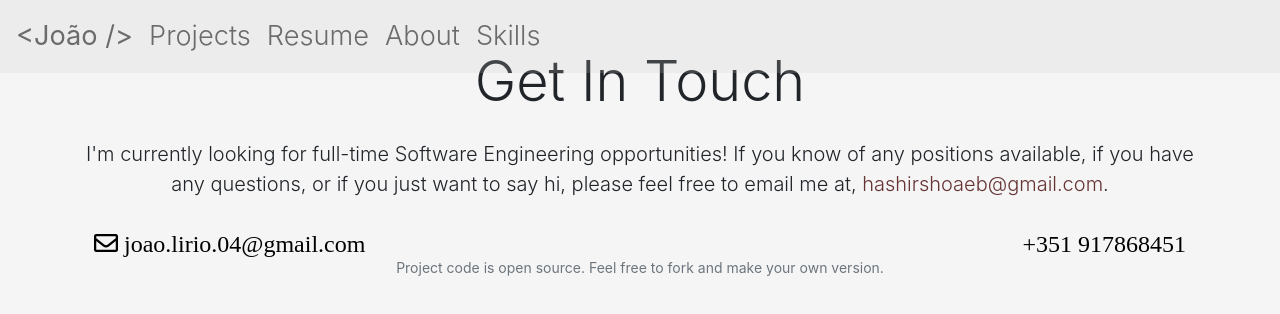
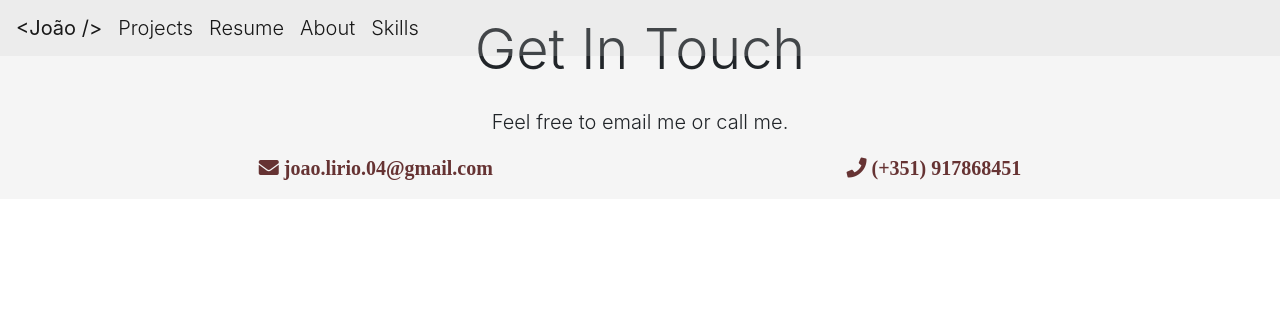
Before and after one commit to JoaoLirio/github-portfolio, a React (Create React App) app: page /blog/1 in a window 1280 px wide. Shown: the top 314 px of the page. Built offline with nearby package versions, Linux system fonts and the light colour scheme.

Commit message:
Footer done

```diff
--- a/src/components/Footer.jsx
+++ b/src/components/Footer.jsx
@@ -5,20 +5,17 @@ const Footer = (props) => {
   const bgStyle = { backgroundColor: "#f5f5f5" };
 
   return (
-    <footer style={bgStyle} className="mt-auto py-5 text-center ">
-      <Container>
-        {props.children}
-        <Container className="footer-icons">
-          <a href="mailto:joao.lirio.04@gmail.com" className="lead text-decoration-none black footer-text fas fa-envelope"> joao.lirio.04@gmail.com </a>
-          <i className="lead footer-text fas fa-phone-square"> +351 917868451 </i>
+    <footer style={bgStyle} className="p-3 text-center ">
+      <h2 className="display-4 pb-3 text-center">Get In Touch</h2>
+      <p className="lead text-center"> Feel free to email me or call me.</p>
+      <Container className="footer-icons">
+        <p className="lead footer-text m-auto">
+          <a href="mailto:joao.lirio.04@gmail.com" className="text-decoration-none fas fa-envelope"> joao.lirio.04@gmail.com </a>
+        </p>
+        <p className="lead footer-text m-auto">
+          <a href="tel:+351917868451" className="text-decoration-none fas fa-phone"> (+351) 917868451 </a>
+        </p>
 
-        </Container>
-        <p>
-          <small className="text-muted">
-            Project code is open source. Feel free to fork and make your own
-            version.
-          </small>
-        </p>
       </Container>
     </footer>
   );
--- a/src/components/Navbar.jsx
+++ b/src/components/Navbar.jsx
@@ -15,19 +15,18 @@ const Navigation = React.forwardRef((props, ref) => {
       expand="lg"
     >
       <Navbar.Brand
-        className="navbar-text"
         href={process.env.PUBLIC_URL + "/#home"}
       >
         {`<${mainBody.firstName} />`}
       </Navbar.Brand>
       <Navbar.Brand
-        className="nav-item lead navbar-text"
+        className="nav-item lead"
         href={process.env.PUBLIC_URL + "/#projects"}
       >
         Projects
       </Navbar.Brand>
       <Navbar.Brand
-        className="nav-item lead navbar-text"
+        className="nav-item lead"
         href={about.resume}
         target="_blank"
         rel="noreferrer noopener"
@@ -35,13 +34,13 @@ const Navigation = React.forwardRef((props, ref) => {
         Resume
       </Navbar.Brand>
       <Navbar.Brand
-        className="nav-item lead navbar-text"
+        className="nav-item lead"
         href={process.env.PUBLIC_URL + "/#aboutme"}
       >
         About
       </Navbar.Brand>
       <Navbar.Brand
-        className="nav-item lead navbar-text"
+        className="nav-item lead"
         href={process.env.PUBLIC_URL + "/#skills"}
       >
         Skills
--- a/src/scss/_index.scss
+++ b/src/scss/_index.scss
@@ -20,9 +20,6 @@ code {
     monospace;
 }
 
-.navbar-text {
-  font-size: 170%;
-}
 .navbar-background {
   background-color: rgba(200, 200, 200, 0.2);
   transition: background-color 0.2s;
@@ -95,10 +92,8 @@ code {
 
 .footer-icons {
   display: flex;
-  column-gap: 20px;
-  justify-content: space-between;
 }
 .footer-text {
-  color: #000;
-  font-size: x-large;
+  color: $primary;
+  font-weight: bold;
 }
```
